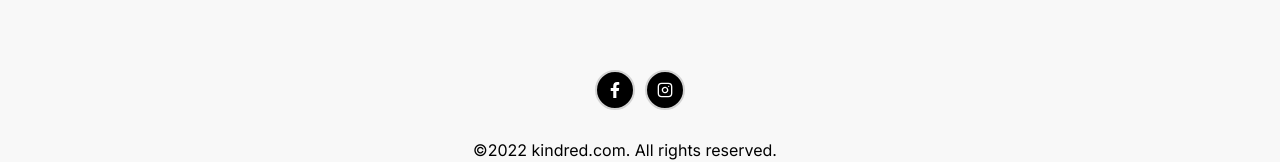
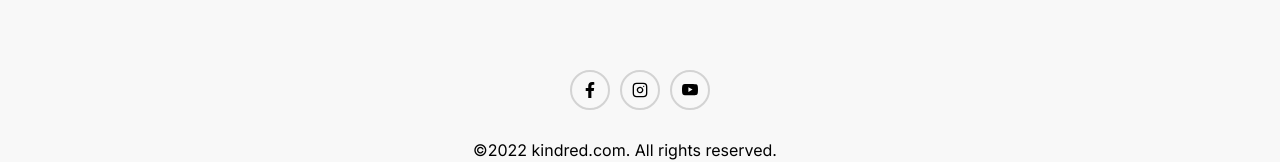
Before and after one commit to crystalbaduofficial/kindred-web, a Next.js app: page / in a window 1280 px wide. Shown: the part 1124-1286 px from the top of the page. Built offline with nearby package versions, Linux system fonts and the light colour scheme.

Commit message:
footer adjustments

```diff
--- a/src/Components/FooterHome.js
+++ b/src/Components/FooterHome.js
@@ -2,6 +2,8 @@ import React from 'react'
 import styles from "../../styles/HomeFooter.module.css"
 import { FaFacebookF } from "react-icons/fa"
 import { FiInstagram } from "react-icons/fi"
+import { BsYoutube } from "react-icons/bs"
+import Link from 'next/link'
 
 function FooterHome() {
     return (
@@ -35,10 +37,19 @@ function FooterHome() {
             </div>
             <div className={styles.iconsFooter}>
                 <div className={styles.iconsFooterInner}>
-                    <FaFacebookF />
+                    <Link href="https://www.facebook.com/mykindredchurch" target="_blank">
+                        <FaFacebookF />
+                    </Link>
                 </div>
                 <div className={styles.iconsFooterInner}>
-                    <FiInstagram />
+                    <Link href="https://www.instagram.com/mykindredchurch/" target="_blank">
+                        <FiInstagram />
+                    </Link>
+                </div>
+                <div className={styles.iconsFooterInner}>
+                    <Link href="https://www.youtube.com/@MyKindredChurch/playlists" target="_blank">
+                        <BsYoutube />
+                    </Link>
                 </div>
             </div>
             <p className={styles.lastParaText}>&copy;{new Date().getFullYear()} kindred.com. All rights reserved.</p>
--- a/styles/HomeFooter.module.css
+++ b/styles/HomeFooter.module.css
@@ -77,17 +77,19 @@
     display: flex;
     align-items: center;
     justify-content: center;
-    background-color: black;
-    color: white;
 }
 
 .iconsFooterInner:last-child {
     margin-right: 0px;
 }
 
+.iconsFooterInner a {
+    line-height: 0;
+}
+
 .iconsFooterInner:hover {
-    background-color: #d3d3d3;
-    color: black;
+    background-color: black;
+    color: white;
 }
 
 @media only screen and (max-width: 767px) {
```
